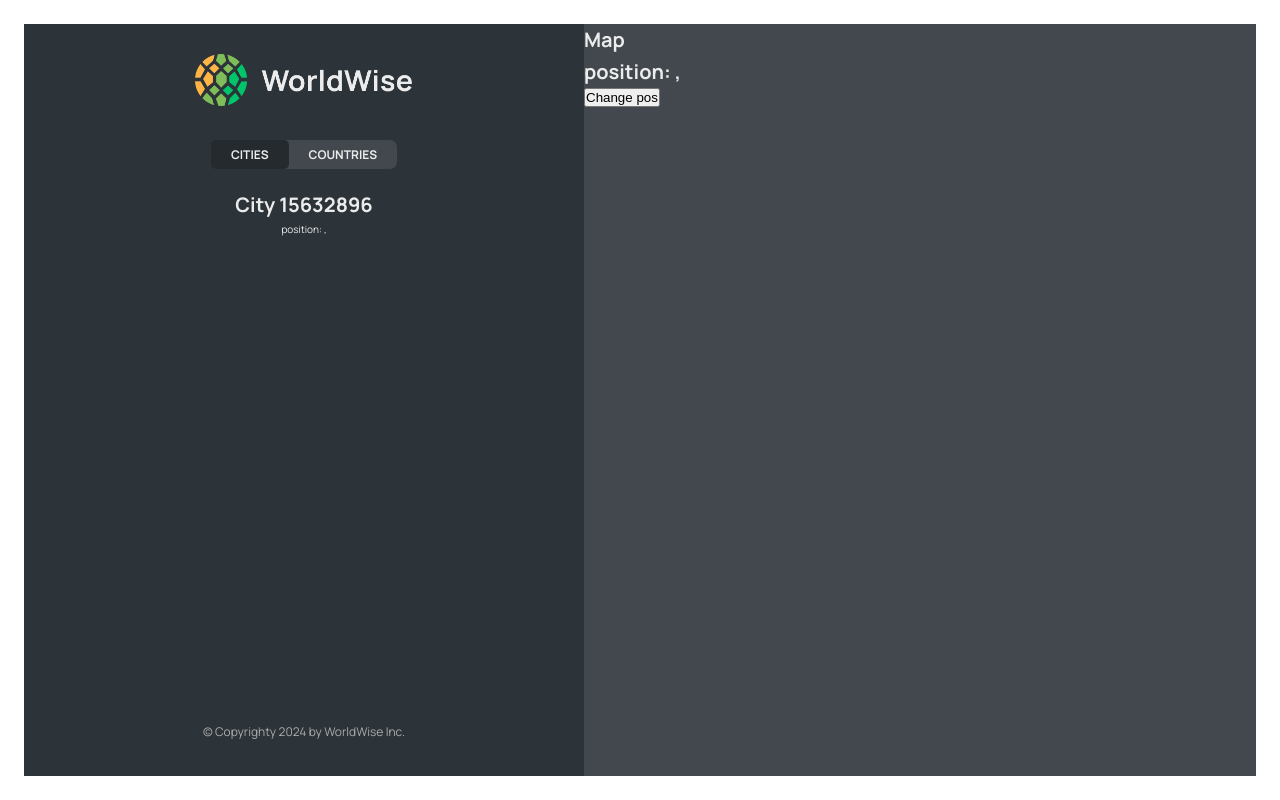
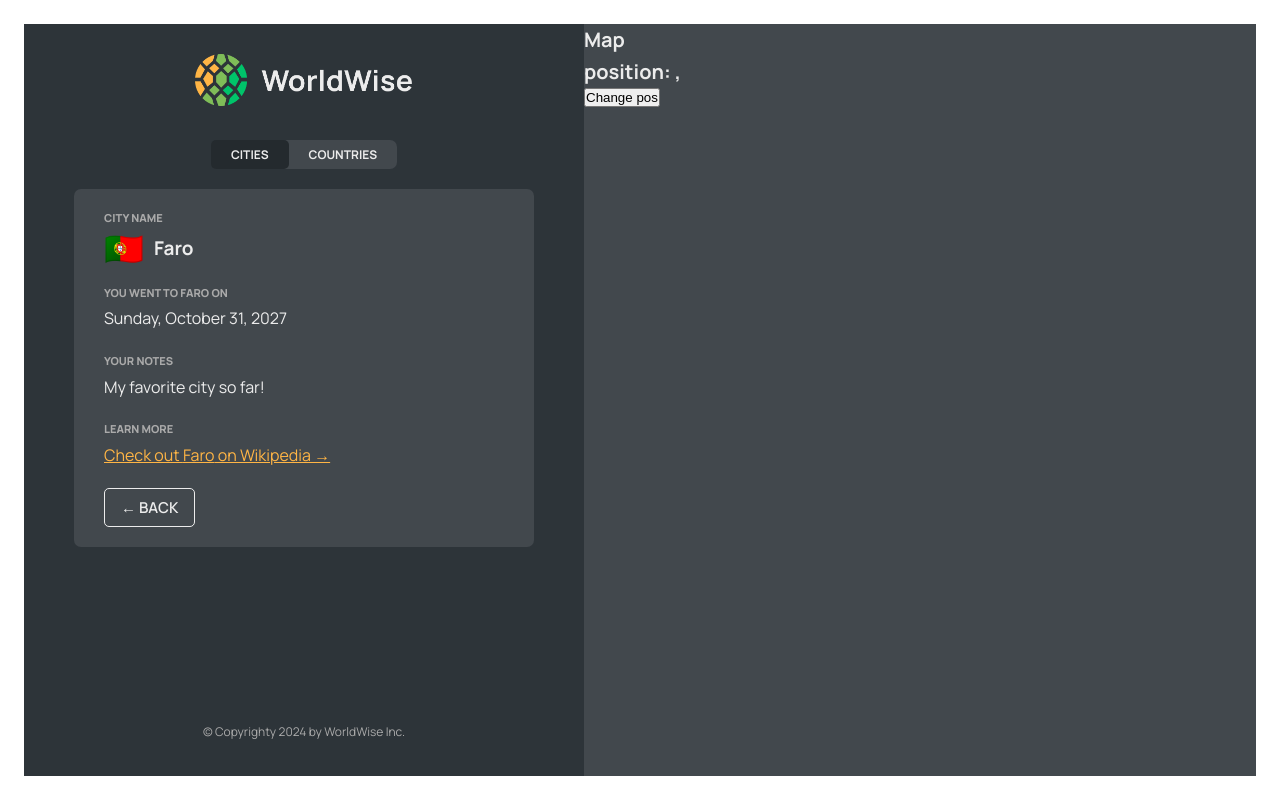
Before and after one commit to akramghaleb/react-worldwise, a React (Vite) app: page /app/cities/15632896 in a window 1280 px wide. Built offline with nearby package versions, Linux system fonts and the light colour scheme; data requests are answered from the project's data file.

Commit message:
Finishing the City View

```diff
--- /dev/null
+++ b/src/components/BackButton.jsx
@@ -0,0 +1,19 @@
+import { useNavigate } from "react-router-dom";
+import Button from "./Button";
+
+function BackButton() {
+  const navigate = useNavigate();
+  return (
+    <Button
+      type="back"
+      onClick={(e) => {
+        e.preventDefault();
+        navigate(-1);
+      }}
+    >
+      &larr; Back
+    </Button>
+  );
+}
+
+export default BackButton;
--- a/src/components/City.jsx
+++ b/src/components/City.jsx
@@ -1,5 +1,9 @@
-import { useParams, useSearchParams } from "react-router-dom";
+import { useParams } from "react-router-dom";
 import styles from "./City.module.css";
+import { useCities } from "../contexts/CitiesContext";
+import { useEffect } from "react";
+import Spinner from "./Spinner";
+import BackButton from "./BackButton";
 
 const formatDate = (date) =>
   new Intl.DateTimeFormat("en", {
@@ -11,64 +15,53 @@
 
 function City() {
   const { id } = useParams();
-  const [searchParams, setSearchParams] = useSearchParams();
-  const lat = searchParams.get("lat");
-  const lng = searchParams.get("lng");
-  // TEMP DATA
-  const currentCity = {
-    cityName: "Lisbon",
-    emoji: "🇵🇹",
-    date: "2027-10-31T15:59:59.138Z",
-    notes: "My favorite city so far!",
-  };
+  const { getCity, currentCity, isLoading } = useCities();
+
+  useEffect(() => {
+    getCity(id);
+  }, [id]);
 
   const { cityName, emoji, date, notes } = currentCity;
 
+  if (isLoading) return <Spinner />;
+
   return (
-    <>
-      <h1>City {id}</h1>
-      <p>
-        position: {lat}, {lng}
-      </p>
-    </>
+    <div className={styles.city}>
+      <div className={styles.row}>
+        <h6>City name</h6>
+        <h3>
+          <span>{emoji}</span> {cityName}
+        </h3>
+      </div>
+
+      <div className={styles.row}>
+        <h6>You went to {cityName} on</h6>
+        <p>{formatDate(date || null)}</p>
+      </div>
+
+      {notes && (
+        <div className={styles.row}>
+          <h6>Your notes</h6>
+          <p>{notes}</p>
+        </div>
+      )}
+
+      <div className={styles.row}>
+        <h6>Learn more</h6>
+        <a
+          href={`https://en.wikipedia.org/wiki/${cityName}`}
+          target="_blank"
+          rel="noreferrer"
+        >
+          Check out {cityName} on Wikipedia &rarr;
+        </a>
+      </div>
+
+      <div>
+        <BackButton />
+      </div>
+    </div>
   );
-  // return (
-  //   <div className={styles.city}>
-  //     <div className={styles.row}>
-  //       <h6>City name</h6>
-  //       <h3>
-  //         <span>{emoji}</span> {cityName}
-  //       </h3>
-  //     </div>
-
-  //     <div className={styles.row}>
-  //       <h6>You went to {cityName} on</h6>
-  //       <p>{formatDate(date || null)}</p>
-  //     </div>
-
-  //     {notes && (
-  //       <div className={styles.row}>
-  //         <h6>Your notes</h6>
-  //         <p>{notes}</p>
-  //       </div>
-  //     )}
-
-  //     <div className={styles.row}>
-  //       <h6>Learn more</h6>
-  //       <a
-  //         href={`https://en.wikipedia.org/wiki/${cityName}`}
-  //         target="_blank"
-  //         rel="noreferrer"
-  //       >
-  //         Check out {cityName} on Wikipedia &rarr;
-  //       </a>
-  //     </div>
-
-  //     <div>
-  //       <ButtonBack />
-  //     </div>
-  //   </div>
-  // );
 }
 
 export default City;
--- a/src/components/CityItem.jsx
+++ b/src/components/CityItem.jsx
@@ -1,5 +1,6 @@
 import { Link } from "react-router-dom";
 import styles from "./CityItem.module.css";
+import { useCities } from "../contexts/CitiesContext";
 
 const formatDate = (date) =>
   new Intl.DateTimeFormat("en", {
@@ -10,12 +11,15 @@
   }).format(new Date(date));
 
 function CityItem({ city }) {
+  const { currentCity } = useCities();
   const { cityName, emoji, date, id, position } = city;
 
   return (
     <li>
       <Link
-        className={`${styles.cityItem}`}
+        className={`${styles.cityItem} ${
+          id === currentCity.id ? styles["cityItem--active"] : ""
+        }`}
         to={`${id}?lat=${position.lat}&lng=${position.lng}`}
       >
         <span className={styles.emoji}>{emoji}</span>
--- a/src/components/Form.jsx
+++ b/src/components/Form.jsx
@@ -5,6 +5,7 @@
 import styles from "./Form.module.css";
 import Button from "./Button";
 import { useNavigate } from "react-router-dom";
+import BackButton from "./BackButton";
 
 export function convertToEmoji(countryCode) {
   const codePoints = countryCode
@@ -53,15 +54,7 @@
 
       <div className={styles.buttons}>
         <Button type="primary">Add</Button>
-        <Button
-          type="back"
-          onClick={(e) => {
-            e.preventDefault();
-            navigate(-1);
-          }}
-        >
-          &larr; Back
-        </Button>
+        <BackButton />
       </div>
     </form>
   );
--- a/src/contexts/CitiesContext.jsx
+++ b/src/contexts/CitiesContext.jsx
@@ -7,6 +7,7 @@
 function CitiesProvider({ children }) {
   const [cities, setCities] = useState([]);
   const [isLoading, setIsLoading] = useState({});
+  const [currentCity, setCurrentCity] = useState({});
 
   useEffect(() => {
     async function fetchCities() {
@@ -25,8 +26,21 @@
     fetchCities();
   }, []);
 
+  async function getCity(id) {
+    try {
+      setIsLoading(true);
+      const res = await fetch(`${BASE_URL}/cities/${id}`);
+      const data = await res.json();
+      setCurrentCity(data);
+    } catch (err) {
+      alert("There was an error loading data...");
+    } finally {
+      setIsLoading(false);
+    }
+  }
+
   return (
-    <CitiesContext.Provider value={{ cities, isLoading }}>
+    <CitiesContext.Provider value={{ cities, isLoading, currentCity, getCity }}>
       {children}
     </CitiesContext.Provider>
   );
```
